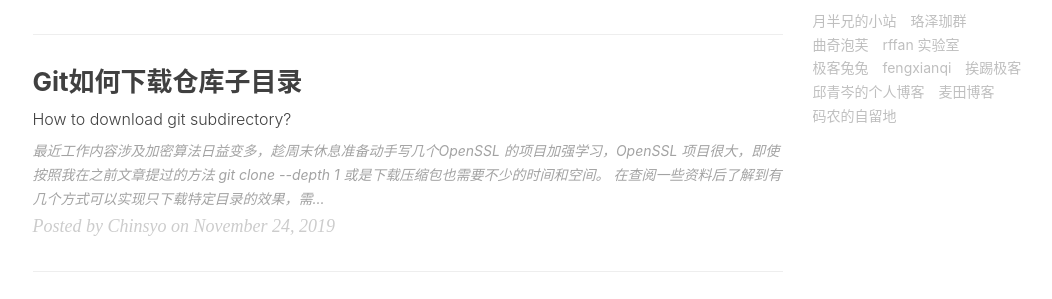
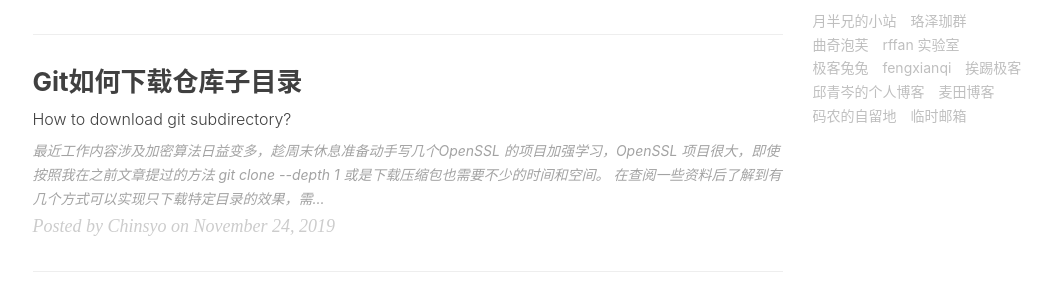
Before and after one commit to chinsyo/chinsyo.github.io, a Jekyll site: the page built from index.html, in a window 1280 px wide and 900 px high, scrolled down 939 px. Shown: the part 153-452 px from the top of the window, without its empty margins (135-1187 px from the left). Built offline with Jekyll 4.4.1, drawn with Linux system fonts in a browser that asks for light colours; the list of posts is cut into pages by our own code; comment, search, counter and statistics services are not loaded.

Commit message:
add friend links

```diff
--- a/_config.yml
+++ b/_config.yml
@@ -136,3 +136,7 @@ friends:
     title: "码农的自留地"
     subtitle: "码农的自留地"
     href: "https://quxiaolei.github.io"
+  -
+    title: "临时邮箱"
+    subtitle: "临时邮箱"
+    href: "https://tempmail100.com "
```
